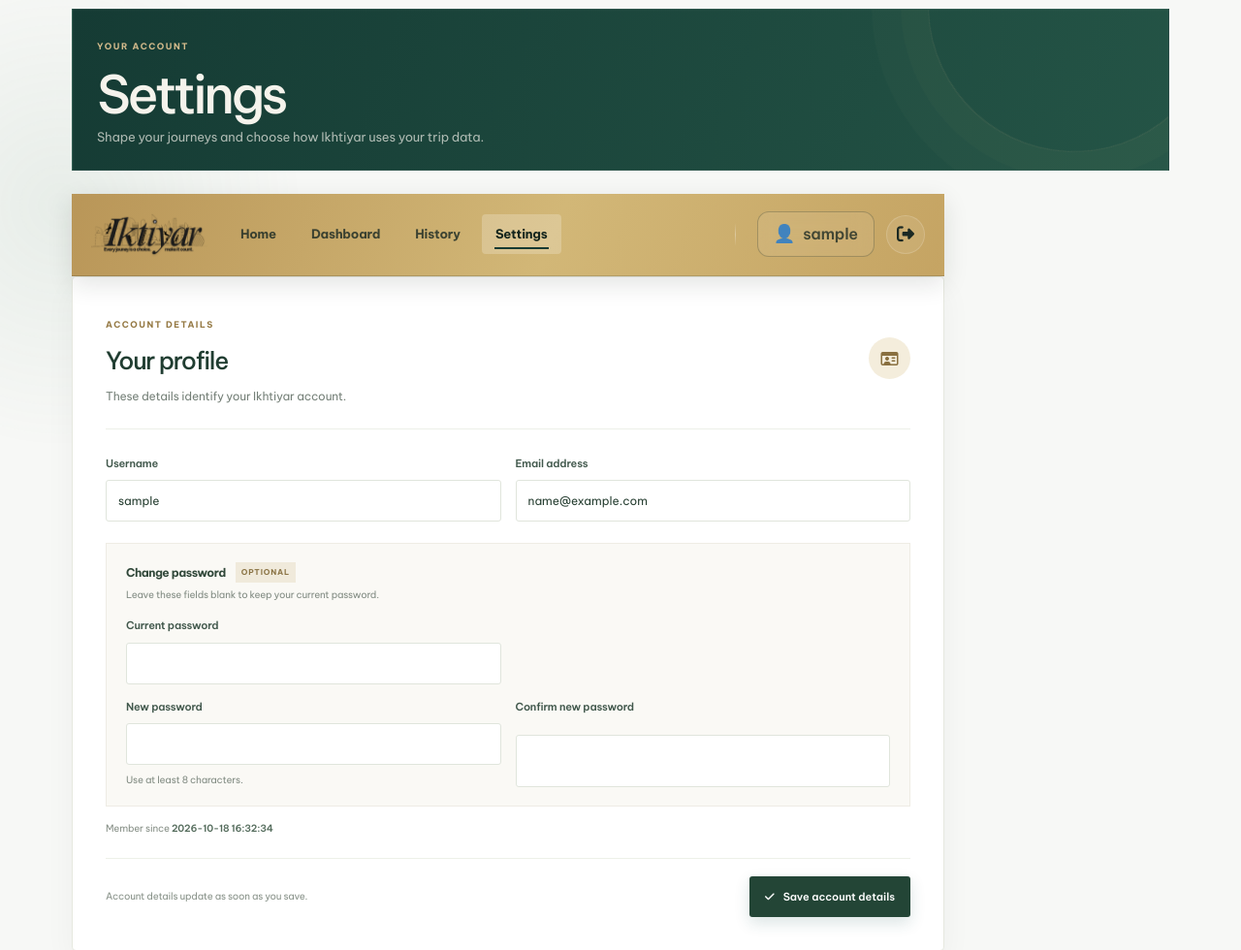
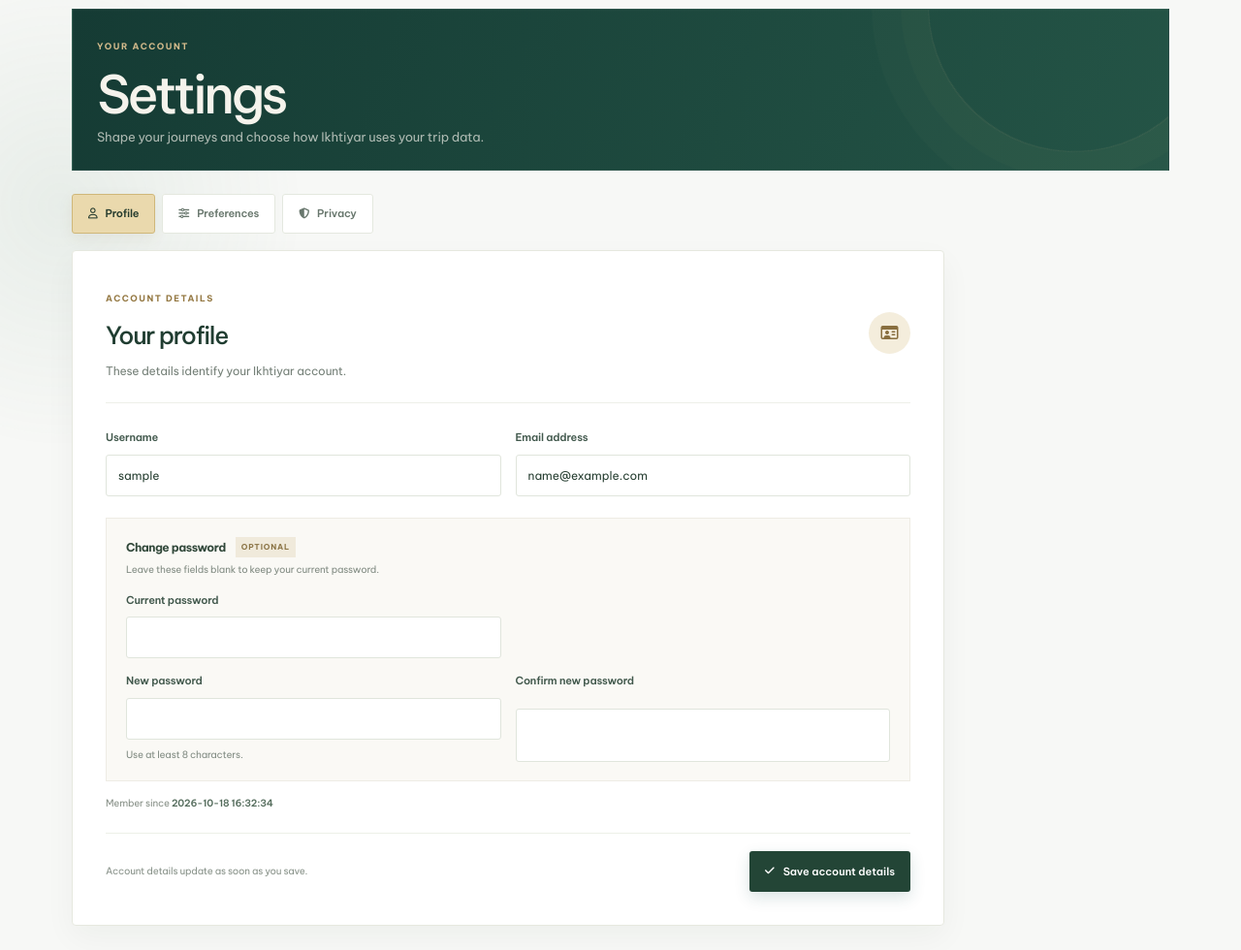
Before and after one commit to Ezzah-2k9/Ikhtiyar, a Flask app: page /settings in a window 1280 px wide. Shown: the part 144-1124 px from the top of the page at 97% size. Run offline with Flask 3, Linux system fonts and the light colour scheme; the visitor is signed in with stand-in values (Sample User, id 1); data comes from the database, SQL or seed files in the repository; data that the repository does not hold is empty; some libraries are stand-ins or nearby versions.

Commit message:
Restore Settings section navigation

```diff
--- a/templates/settings.html
+++ b/templates/settings.html
@@ -33,7 +33,11 @@
             {% endwith %}
 
             <div class="settings-layout">
-                {% include 'components/navbar.html' %}
+                <nav class="settings-tabs" aria-label="Settings sections">
+                    <a class="tab {% if active_tab == 'profile' %}active{% endif %}" href="{{ url_for('settings', tab='profile') }}" role="tab" id="tab-profile" aria-controls="panel-profile" aria-selected="{{ 'true' if active_tab == 'profile' else 'false' }}" {% if active_tab == 'profile' %}aria-current="page"{% endif %} data-settings-tab="profile"><i class="fa-regular fa-user" aria-hidden="true"></i> Profile</a>
+                    <a class="tab {% if active_tab == 'preferences' %}active{% endif %}" href="{{ url_for('settings', tab='preferences') }}" role="tab" id="tab-preferences" aria-controls="panel-preferences" aria-selected="{{ 'true' if active_tab == 'preferences' else 'false' }}" {% if active_tab == 'preferences' %}aria-current="page"{% endif %} data-settings-tab="preferences"><i class="fa-solid fa-sliders" aria-hidden="true"></i> Preferences</a>
+                    <a class="tab {% if active_tab == 'privacy' %}active{% endif %}" href="{{ url_for('settings', tab='privacy') }}" role="tab" id="tab-privacy" aria-controls="panel-privacy" aria-selected="{{ 'true' if active_tab == 'privacy' else 'false' }}" {% if active_tab == 'privacy' %}aria-current="page"{% endif %} data-settings-tab="privacy"><i class="fa-solid fa-shield-halved" aria-hidden="true"></i> Privacy</a>
+                </nav>
 
                 <section class="settings-panel {% if active_tab == 'profile' %}active{% endif %}" id="panel-profile" role="tabpanel" aria-labelledby="tab-profile" data-settings-panel="profile" {% if active_tab != 'profile' %}hidden{% endif %}>
                     <div class="settings-card">
```
